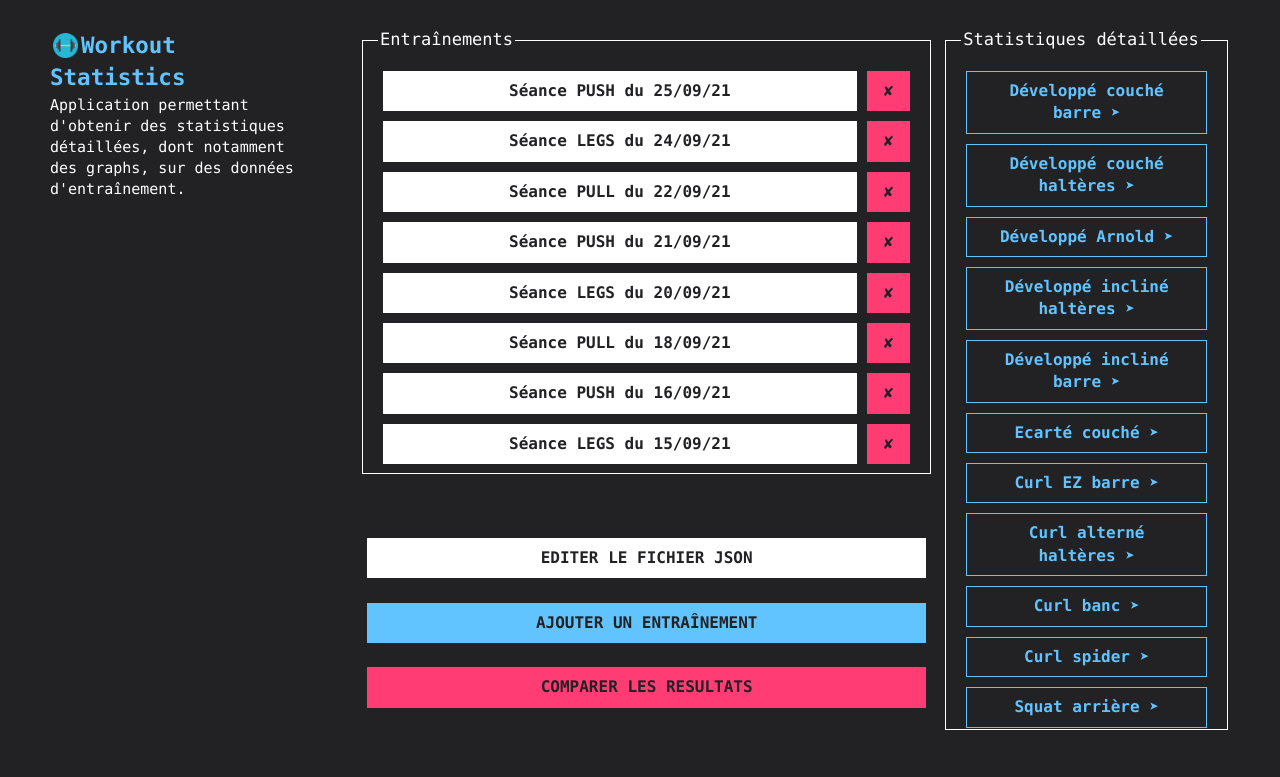
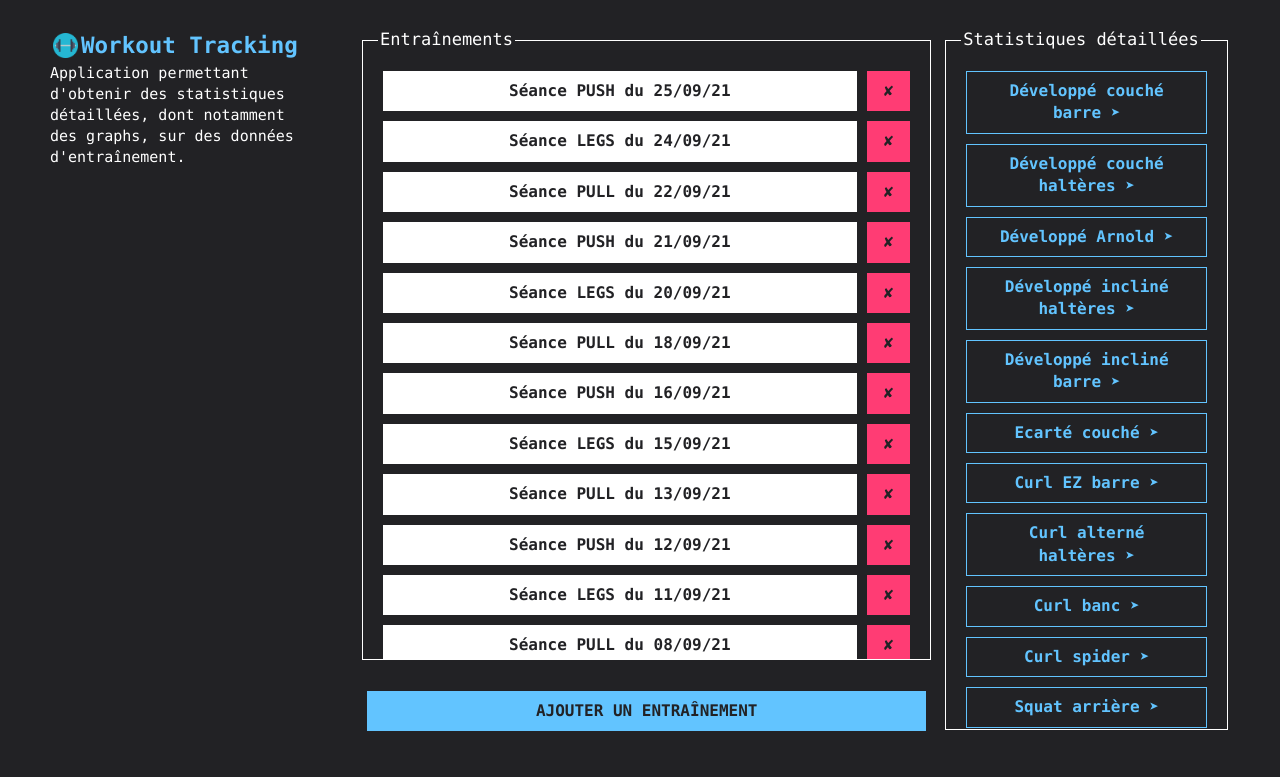
Before and after one commit to mohamed-chamrouk/mohamed.chamrouk.fr, a Flask app: page /projects/workout/ in a window 1280 px wide. Shown: the part 158-935 px from the top of the page. Run offline with Flask 2, Linux system fonts and the light colour scheme; a user stored in the database is signed in; parts of the project's set-up code (start-up, migrations or seed data) failed here and were passed over; some libraries are stand-ins or nearby versions.

Commit message:
Finalisation du projet workout tracking

```diff
--- a/mohamed_chamrouk_fr/templates/projects/workout/workout.html
+++ b/mohamed_chamrouk_fr/templates/projects/workout/workout.html
@@ -11,7 +11,7 @@
 {% block aside %}
 <h1 style="padding: 0px">
   <a>
-    <img style=" max-width: 25px; vertical-align: middle; margin: 3px; padding-bottom: 2px" src="/static/media/projects/workout.png">Workout Statistics
+    <img style=" max-width: 25px; vertical-align: middle; margin: 3px; padding-bottom: 2px" src="/static/media/projects/workout.png">Workout Tracking
   </a>
 </h1>
 Application permettant d'obtenir des statistiques détaillées, dont notamment des graphs, sur des données d'entraînement.
--- a/mohamed_chamrouk_fr/templates/projects/workout/workout_home.html
+++ b/mohamed_chamrouk_fr/templates/projects/workout/workout_home.html
@@ -1,7 +1,7 @@
 {% extends 'projects/workout/workout.html' %} {% block content %}
 <div class="wrapper-workout">
     <form action="/projects/workout/" style="grid-area: one" method="POST">
-        <fieldset style="height: 444px; overflow-y: scroll;">
+        <fieldset style="height: 630px; overflow-y: scroll;">
             <legend style="font-size: 17px">Entraînements</legend>
             <table class="table-info table-home" style="table-layout:fixed; width:100%; height: 100%; margin-top:0px; ">
                 <thead style="visibility: collapse;">
@@ -44,17 +44,7 @@
             <tbody>
                 <tr>
                     <td>
-                        <a class="btn btn-default" href="/projects/workout/edit_json/">EDITER LE FICHIER JSON</a>
-                    </td>
-                </tr>
-                <tr>
-                    <td>
                         <a class="btn btn-primary" href="/projects/workout/add/">AJOUTER UN ENTRAÎNEMENT</a>
-                    </td>
-                </tr>
-                <tr>
-                    <td>
-                        <a class="btn btn-error">COMPARER LES RESULTATS</a>
                     </td>
                 </tr>
             </tbody>
```
